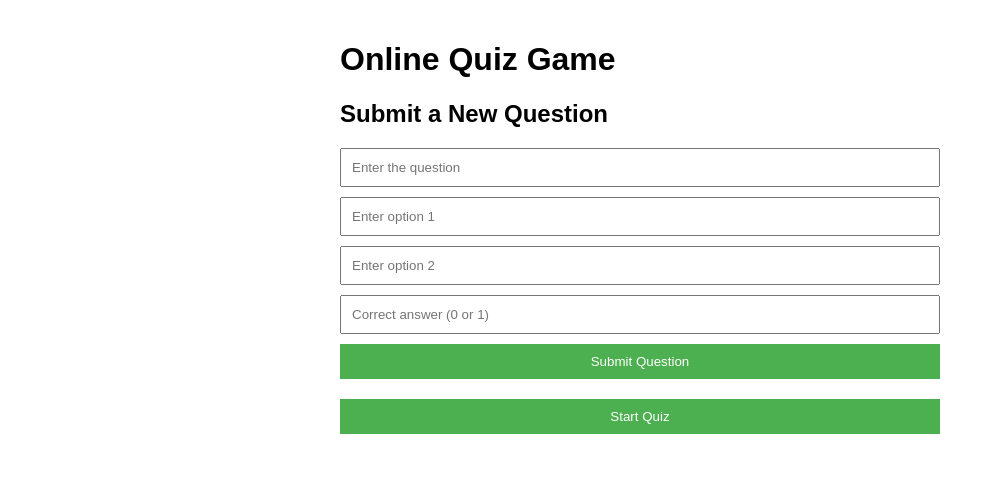
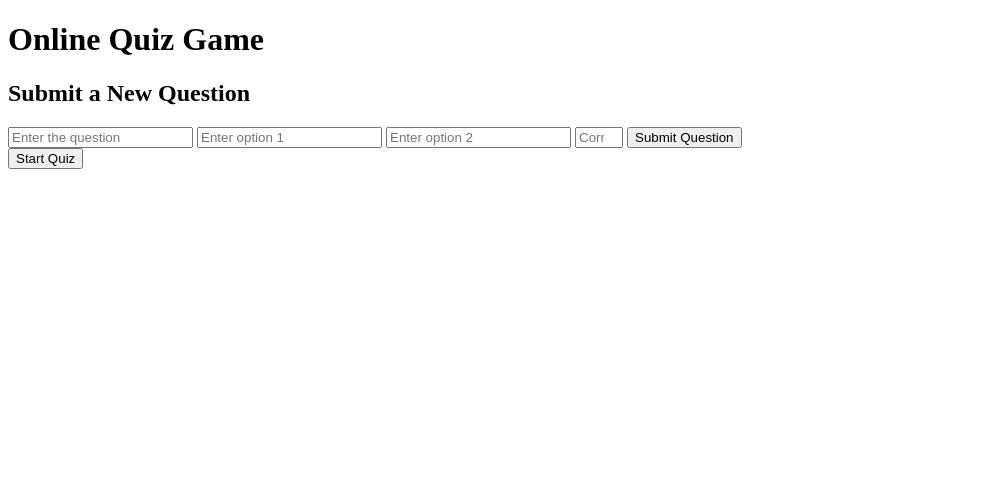
Before and after one commit to Lefaun/QuizzGame, a website: page index.html in a window 1280 px wide. Shown: the whole page, without its empty margins (0-995 px from the left). Drawn offline with Linux system fonts and the light colour scheme.

Commit message:
Update index.html

```diff
--- a/index.html
+++ b/index.html
@@ -5,35 +5,7 @@
     <meta name="viewport" content="width=device-width, initial-scale=1.0">
     <title>Online Quiz Game (Question Submission)</title>
     <style>
-        body {
-            font-family: Arial, sans-serif;
-            max-width: 600px;
-            margin: 0 auto;
-            padding: 20px;
-        }
-        .question, .submit-form {
-            margin-bottom: 20px;
-        }
-        input[type="text"], input[type="number"], button {
-            display: block;
-            width: 100%;
-            padding: 10px;
-            margin-bottom: 10px;
-            box-sizing: border-box;
-        }
-        button {
-            background-color: #4CAF50;
-            color: white;
-            border: none;
-            cursor: pointer;
-        }
-        button:hover {
-            background-color: #45a049;
-        }
-        #result, #submitResult {
-            font-weight: bold;
-            margin-top: 20px;
-        }
+        /* Your existing styles */
     </style>
 </head>
 <body>
@@ -57,7 +29,7 @@
     <div id="result"></div>
 
     <script>
-        const API_URL = '{{ .Env.API_URL }}'; // Render will replace this with the actual URL
+        const API_URL = 'de32c7300438c18386907ecc96b95d39'; // Set your API URL directly
 
         let questions = [];
         let currentQuestion = 0;
@@ -95,9 +67,7 @@
         async function fetchQuestions() {
             try {
                 const response = await fetch(`${API_URL}/api/random-questions?count=5`);
-                if (!response.ok) {
-                    throw new Error('Failed to fetch questions');
-                }
+                if (!response.ok) throw new Error('Failed to fetch questions');
                 questions = await response.json();
                 displayQuestion();
             } catch (error) {
@@ -107,6 +77,7 @@
         }
 
         function displayQuestion() {
+            if (currentQuestion >= questions.length) return; // Safety check
             const quizContainer = document.getElementById('quiz');
             const question = questions[currentQuestion];
 
@@ -141,12 +112,15 @@
         function showResult() {
             const resultContainer = document.getElementById('result');
             resultContainer.innerHTML = `You scored ${score} out of ${questions.length}!`;
+            // Optionally add a button to restart the quiz
+            resultContainer.innerHTML += `<button onclick="startQuiz()">Restart Quiz</button>`;
         }
 
         function startQuiz() {
             currentQuestion = 0;
             score = 0;
             document.getElementById('result').innerHTML = '';
+            document.getElementById('quiz').innerHTML = ''; // Clear previous questions
             fetchQuestions();
         }
     </script>
```
